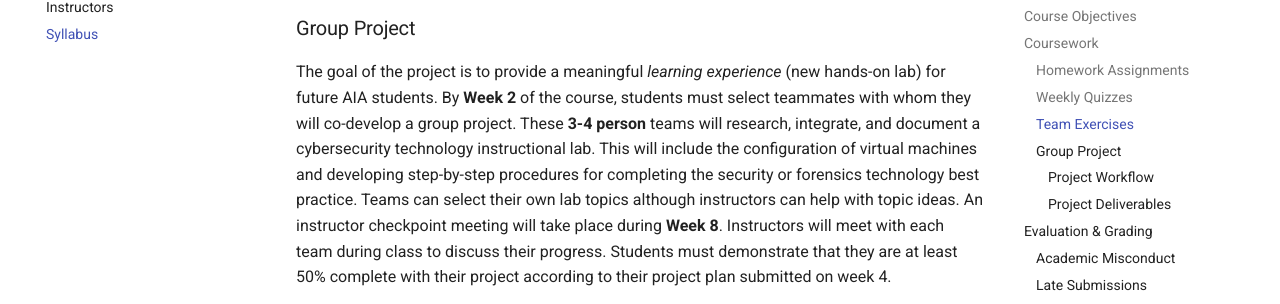
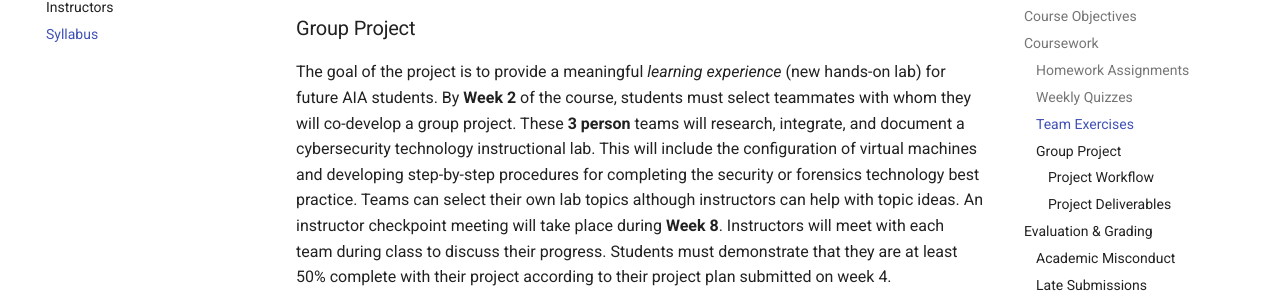
Before and after one commit to mattkaar/aia-web, an MkDocs documentation site: the page built from docs/syllabus.md, in a window 1280 px wide and 900 px high, scrolled down 2715 px. Shown: the part 146-450 px from the top of the window. Built offline with MkDocs 1.6.1 and Material for MkDocs 9.7.7, drawn with Linux system fonts in a browser that asks for light colours; some of the changed text lies outside the part shown.

Commit message:
Update syllabus.md

```diff
--- a/docs/syllabus.md
+++ b/docs/syllabus.md
@@ -62,7 +62,7 @@ The keystone components of AIA are the scenario-based team exercises. To complet
 
 ### Group Project
 
-The goal of the project is to provide a meaningful _learning experience_ (new hands-on lab) for future AIA students. By **Week 2** of the course, students must select teammates with whom they will co-develop a group project. These **3-4 person** teams will research, integrate, and document a cybersecurity technology instructional lab.  This will include the configuration of virtual machines and developing step-by-step procedures for completing the security or forensics technology best practice. Teams can select their own lab topics although instructors can help with topic ideas. An instructor checkpoint meeting will take place during **Week 8**. Instructors will meet with each team during class to discuss their progress. Students must demonstrate that they are at least 50% complete with their project according to their project plan submitted on week 4.
+The goal of the project is to provide a meaningful _learning experience_ (new hands-on lab) for future AIA students. By **Week 2** of the course, students must select teammates with whom they will co-develop a group project. These **3 person** teams will research, integrate, and document a cybersecurity technology instructional lab.  This will include the configuration of virtual machines and developing step-by-step procedures for completing the security or forensics technology best practice. Teams can select their own lab topics although instructors can help with topic ideas. An instructor checkpoint meeting will take place during **Week 8**. Instructors will meet with each team during class to discuss their progress. Students must demonstrate that they are at least 50% complete with their project according to their project plan submitted on week 4.
 
 #### Project Workflow
 
```
Also changed, not shown: other parts of docs/syllabus.md (+1 -1 lines).
